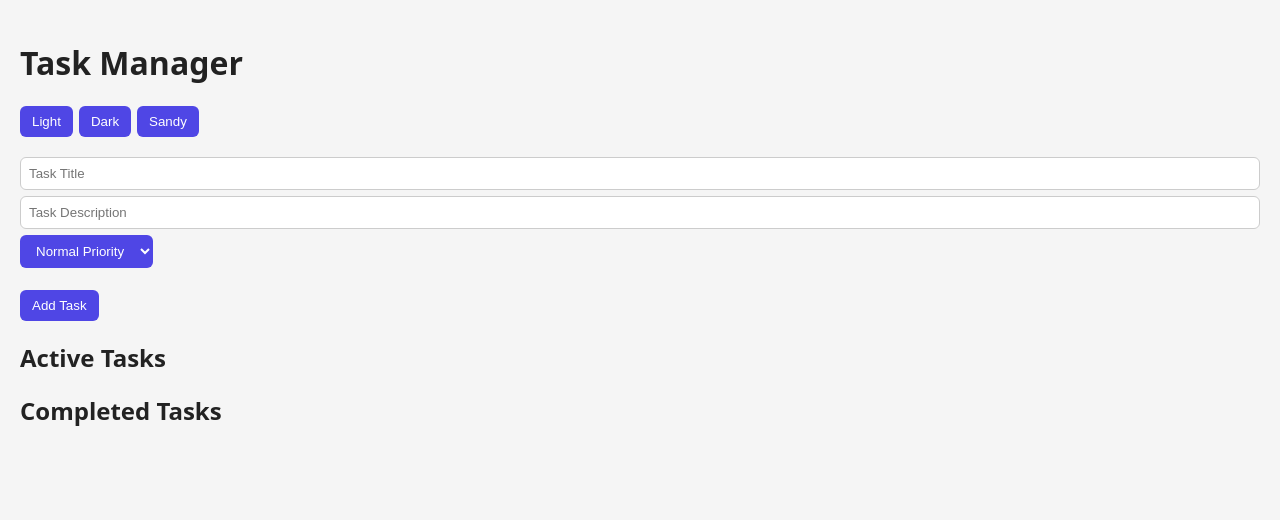
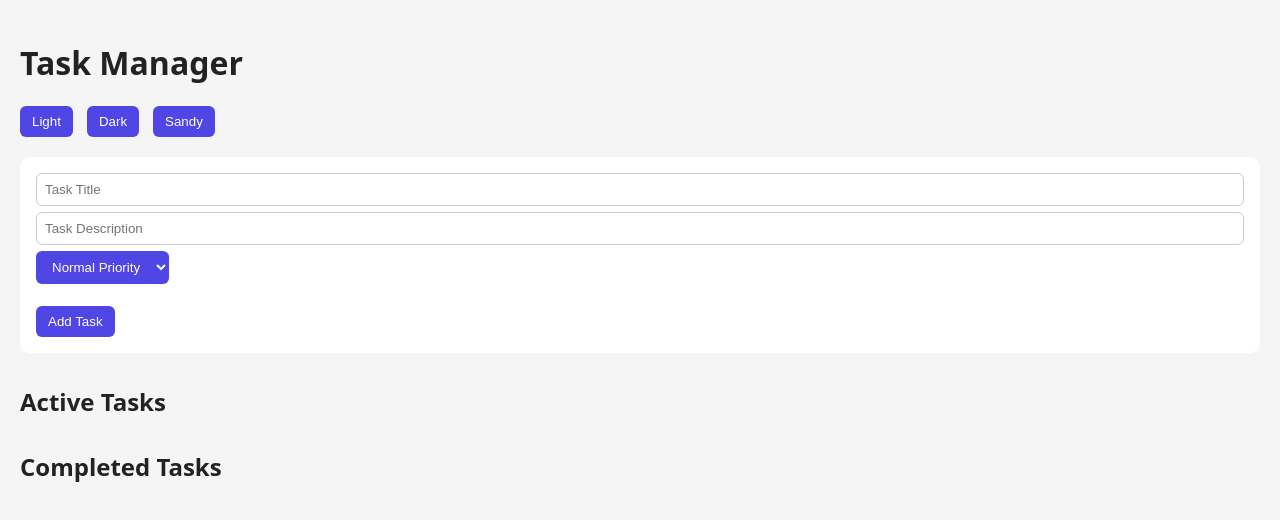
Before and after one commit to Fahim01Khan/task-manager-react, a React (Vite) app: page / in a window 1280 px wide. Shown: the top 520 px of the page. Built offline with nearby package versions, Linux system fonts and the light colour scheme.

Commit message:
UX polish: spacing, grouping, visual hierarchy

```diff
--- a/src/App.jsx
+++ b/src/App.jsx
@@ -66,13 +66,13 @@ function App() {
         >
             <h1>Task Manager</h1>
 
-            <div style={{ marginBottom: "20px" }}>
+            <div className="theme-switcher">
                 <button onClick={() => setTheme("light")}>Light</button>
                 <button onClick={() => setTheme("dark")}>Dark</button>
                 <button onClick={() => setTheme("sand")}>Sandy</button>
             </div>
 
-            <form onSubmit={handleAddTask} style={{marginBottom: "20px"}}>
+            <form onSubmit={handleAddTask}>
                 <input
                     type="text"
                     placeholder="Task Title"
--- a/src/themes.css
+++ b/src/themes.css
@@ -38,6 +38,12 @@ html, body {
     color: var(--text);
 }
 
+.theme-switcher {
+    display: flex;
+    gap: 8px;
+    margin-bottom: 20px;
+}
+
 .task-card {
     background: var(--card);
     padding: 12px;
@@ -74,6 +80,14 @@ button:hover {
     opacity: 0.9;
 }
 
+.task-card button {
+    background: #dc2626;
+}
+
+.task-card button:hover {
+    opacity: 0.85;
+}
+
 select {
     background: var(--accent);
     color: white;
@@ -95,3 +109,15 @@ input[type="text"] {
     border-radius: 6px;
     border: 1px solid #ccc;
 }
+
+form {
+    background: var(--card);
+    padding: 16px;
+    border-radius: 10px;
+    margin-bottom: 24px;
+}
+
+h2 {
+    margin-top: 32px;
+    margin-bottom: 12px;
+}
```
